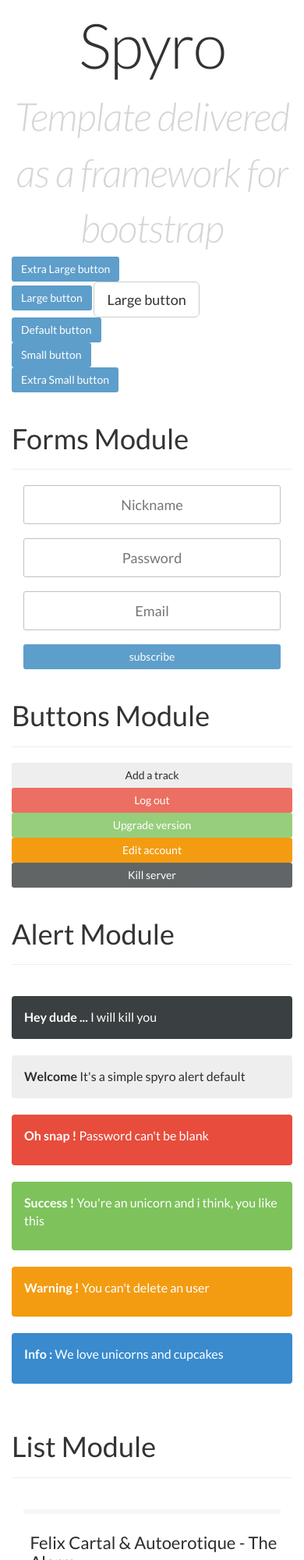
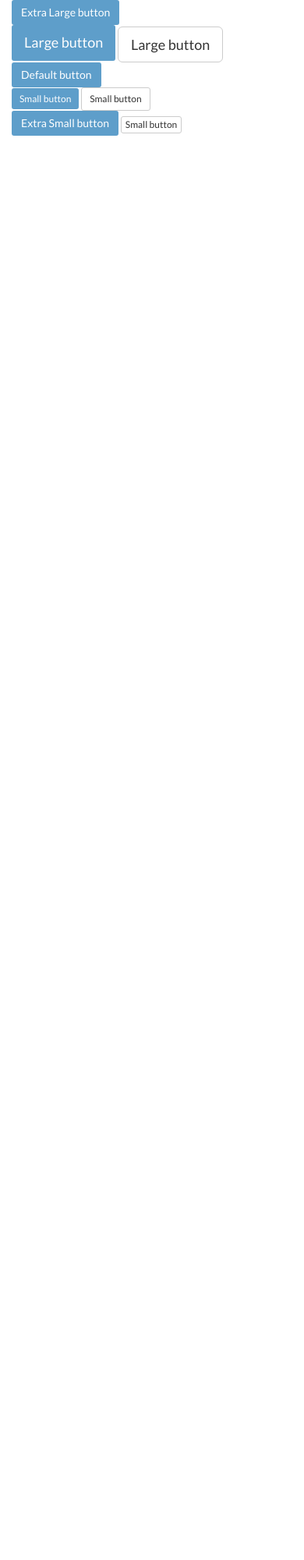
Before and after one commit to GesJeremie/spyro, a plain HTML site: page index.html in a window 390 px wide. Shown: the top 2000 px of the page at 78% size. After the commit the page ends 844 px from the top, so only its background shows below. Drawn offline with nearby package versions, Linux system fonts and the light colour scheme.

Commit message:
Add sizes

```diff
--- a/css/spyro.css
+++ b/css/spyro.css
@@ -119,6 +119,7 @@ ul.spyro-list {
  * @description :: Buttons section
  *
  * ================================================== */
+/* Default button */
 .spyro-button {
   padding: 6px 12px;
   color: white;
@@ -135,7 +136,10 @@ ul.spyro-list {
   -moz-user-select: none;
   -ms-user-select: none;
   user-select: none;
-  border: none; }
+  border: none;
+  /* Other effect */
+  /* Colors */
+  /* Sizes */ }
   .spyro-button:hover {
     color: white;
     text-decoration: none;
@@ -154,6 +158,18 @@ ul.spyro-list {
     background-color: #3a3f41; }
   .spyro-button.spyro-button-primary {
     background-color: #3686be; }
+  .spyro-button.spyro-button-xl {
+    padding: 12px 18px;
+    font-size: 20px; }
+  .spyro-button.spyro-button-lg {
+    padding: 10px 16px;
+    font-size: 18px; }
+  .spyro-button.spyro-button-sm {
+    padding: 5px 10px;
+    font-size: 12px; }
+  .spyro-button.spyro-button-xs {
+    padding: 1px 5px;
+    font-size: 12px; }
   .spyro-button.spyro-button-block {
     width: 100%; }
   .spyro-button.spyro-button-opacity-inverse {
--- a/index.html
+++ b/index.html
@@ -9,16 +9,6 @@
 	<body>
 		<div class="container">
 
-			<div class="spacer50"></div>
-
-			<!-- ================================================
-			About spyro
-			===================================================== -->
-			<div class="text-center">
-				<div class="spyro-text-title">Spyro</div>
-				<div class="spyro-text-punchline">Template delivered as a framework for bootstrap</div>
-			</div>
-
 			<div>
 				<a class="spyro-button spyro-button-primary spyro-button-xlg">Extra Large button</a>
 				<br/>
@@ -28,164 +18,13 @@
 				<a class="spyro-button spyro-button-primary">Default button</a>
 				<br/>
 				<a class="spyro-button spyro-button-primary spyro-button-sm">Small button</a>
+				<a class="btn btn-default btn-sm">Small button</a>
 				<br/>
 				<a class="spyro-button spyro-button-primary spyro-button-xsm">Extra Small button</a>
+				<a class="btn btn-default btn-xs">Small button</a>
+
 				<br/>
 			</div>
-
-			<!-- ================================================
-			Forms
-			===================================================== -->
-			<div class="page-header">
-				<h1>Forms Module</h1>
-			</div>
-
-			<form class="spyro-form">
-				<div class="col-md-3">
-					<div class="spyro-form-default">
-						<input type="text" placeholder="Nickname" />
-						<input type="text" placeholder="Password" />
-						<input type="text" placeholder="Email" />
-						<input type="submit" class="spyro-button spyro-button-primary spyro-button-block" value="subscribe" />
-					</div>
-				</div>
-				<div class="clearfix"></div>
-			</form>
-
-
-
-
-			<!-- ================================================
-			Buttons Module
-			===================================================== -->
-			<div class="page-header">
-				<h1>Buttons Module</h1>
-			</div>
-
-
-			<div class="row">
-				<div class="col-md-3 text-center">
-					<a class="spyro-button spyro-button-default spyro-button-block spyro-button-opacity-inverse">Add a track</a>
-				</div>
-
-				<div class="col-md-3 text-center">
-					<a class="spyro-button spyro-button-error spyro-button-block">Log out</a>
-				</div>
-
-				<div class="col-md-3 text-center">
-					<a class="spyro-button spyro-button-success spyro-button-block">Upgrade version</a>
-				</div>
-
-				<div class="col-md-3 text-center">
-					<a class="spyro-button spyro-button-warning spyro-button-block spyro-button-no-opacity">Edit account</a>
-				</div>
-
-				<div class="clearfix"></div>
-
-				<div class="col-md-12 text-center">
-					<a class="spyro-button spyro-button-inverse spyro-button-block">Kill server</a>
-				</div>
-
-			</div>
-
-			<div class="clearfix"></div>
-
-			<!-- ================================================
-			Alert Module
-			===================================================== -->
-			<div class="page-header">
-				<h1>Alert Module</h1>
-			</div>
-
-			<div class="spyro-helper-spacer20"></div>
-
-			<div class="spyro-alert spyro-alert-inverse">
-				<strong>Hey dude ... </strong> I will kill you
-			</div>
-
-			<div class="spyro-alert spyro-alert-default">
-				<strong>Welcome</strong> It's a simple spyro alert default
-			</div>
-
-			<div class="row">
-				<div class="col-md-3">
-					<div class="spyro-alert spyro-alert-error">
-						<p><strong>Oh snap ! </strong> Password can't be blank</p>
-					</div>
-				</div>
-
-				<div class="col-md-3">
-					<div class="spyro-alert spyro-alert-success">
-						<p><strong>Success ! </strong> You're an unicorn and i think, you like this</p>
-					</div>
-				</div>
-
-				<div class="col-md-3">
-					<div class="spyro-alert spyro-alert-warning">
-						<p><strong>Warning ! </strong> You can't delete an user</p>
-					</div>
-				</div>
-
-				<div class="col-md-3">
-					<div class="spyro-alert spyro-alert-info">
-						<p><strong>Info : </strong> We love unicorns and cupcakes</p>
-					</div>
-				</div>
-
-			</div>
-
-			<div class="clearfix"></div>
-
-			<!-- ================================================
-			List Module
-			===================================================== -->
-			<div class="page-header">
-				<h1>List Module</h1>
-			</div>
-
-			<div class="spyro-helper-spacer20"></div>
-			<div class="col-md-6">
-			<ul class="spyro-list">
-				<li>
-					<div class="row">
-						<div class="col-md-8">
-							<h3>Felix Cartal & Autoerotique - The Alarm</h3>
-							<span class="spyro-list-meta">pushed by Ges Jérémie</span>
-						</div>
-						<div class="col-md-4">
-							<div class="spyro-list-details">2 minutes ago</div>
-						</div>
-					</div>
-				</li>
-
-				<li>
-					<div class="row">
-						<div class="col-md-8">
-							<h3>Deorro & ZooFunktion - Hype (Autoerotique Remix)</h3>
-							<span class="spyro-list-meta">pushed by Ges Jérémie</span>
-						</div>
-						<div class="col-md-4">
-							<div class="spyro-list-details">1 hour ago</div>
-						</div>
-					</div>
-				</li>
-
-				<li class="spyro-list-selected">
-					<div class="row">
-						<div class="col-md-8">
-							<h3>Autoerotique - Asphyxiation</h3>
-							<span class="spyro-list-meta">pushed by Ges Jérémie</span>
-						</div>
-						<div class="col-md-4">
-							<div class="spyro-list-details">2 weeks ago</div>
-						</div>
-					</div>
-				</li>
-			</ul>
-		</div>
-
-			<div class="clearfix"></div>
-			<div class="spacer50"></div>
 		</div>
 	</body>
 </html>
--- a/sass/buttons.sass
+++ b/sass/buttons.sass
@@ -5,6 +5,7 @@
  *
  * ================================================== */
 
+/* Default button */
 .spyro-button
 	padding: 6px 12px
 	color: white
@@ -24,14 +25,14 @@
 	border: none
 
 
-	&.small
-
+	/* Other effect */
 	&:hover
 		color: white
 		text-decoration: none
 		cursor: pointer
 		opacity: 1
 
+	/* Colors */
 	&.spyro-button-success
 		background-color: $color-success
 
@@ -51,6 +52,24 @@
 	&.spyro-button-primary
 		background-color: #3686be
 
+
+	/* Sizes */
+	&.spyro-button-xl
+		padding: 12px 18px
+		font-size: 20px
+
+	&.spyro-button-lg
+		padding: 10px 16px
+		font-size: 18px
+
+	&.spyro-button-sm
+		padding: 5px 10px
+		font-size: 12px
+
+	&.spyro-button-xs
+		padding: 1px 5px
+		font-size: 12px
+
 	&.spyro-button-block
 		width: 100%
 
```
